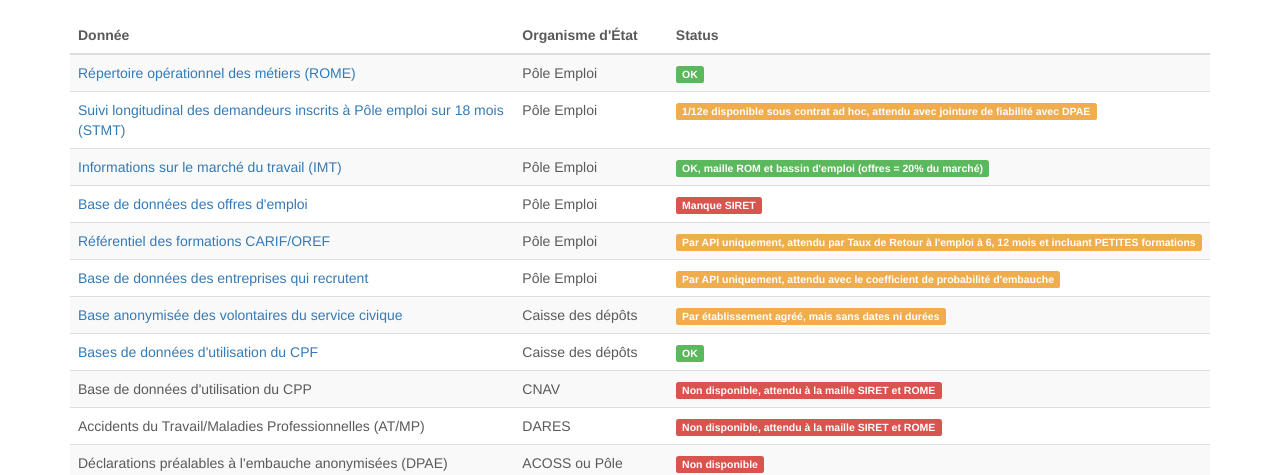
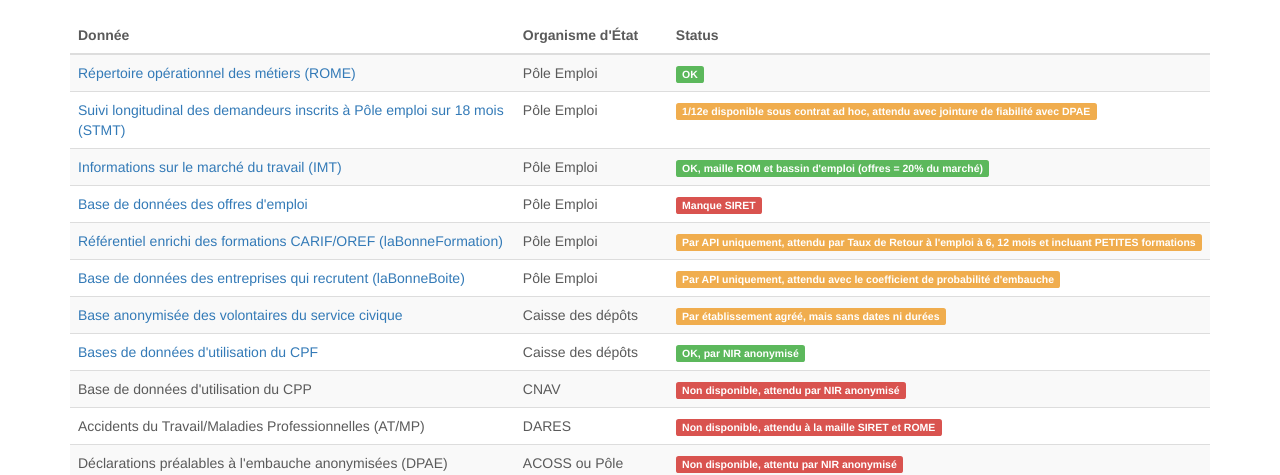
Before and after one commit to betagouv/api-cpa, a website: page api/public/donnees_securisees.html in a window 1280 px wide. Shown: the part 329-804 px from the top of the page. Drawn offline with nearby package versions, Linux system fonts and the light colour scheme.

Commit message:
Update donnees_securisees.html

```diff
--- a/api/public/donnees_securisees.html
+++ b/api/public/donnees_securisees.html
@@ -79,7 +79,7 @@
     <h1>Données globales de contexte</h1>
     Vous trouverez ici les références vers les bases de données Open Data ou sous licence ad hoc vous permettant d'appréhender au mieux la situation de l'emploi dans le contexte de vos usagers. Autant que le permet l'anonymisation des données, ces informations vous sont fournies à la maille la plus fine : embauches, offres, accidents du travail/maladies professionnelles, formations, etc.
     <br/>
-    Les éléménts d'appréciation dans la dernière colonne reflète les demandes des participants du hackathon CPA@42.
+    Les éléménts d'appréciation dans la dernière colonne reflètent les demandes des participants du hackathon CPA@42.
   </div>
 
   <!-- START THE FEATURETTES -->
@@ -113,12 +113,12 @@
       <td><span class="label label-danger">Manque SIRET</span></td>
     </tr>
     <tr>
-      <td><a href="http://labonneformation.pole-emploi.fr/api/v1/api_hackathon_doc.html">Référentiel des formations CARIF/OREF</a></td>
+      <td><a href="http://labonneformation.pole-emploi.fr/api/v1/api_hackathon_doc.html">Référentiel enrichi des formations CARIF/OREF (laBonneFormation)</a></td>
       <td>Pôle Emploi</td>
       <td><span class="label label-warning">Par API uniquement, attendu par Taux de Retour à l'emploi à 6, 12 mois et incluant PETITES formations</span></td>
     </tr>
     <tr>
-      <td><a href="http://labonneboite.pole-emploi.fr/api">Base de données des entreprises qui recrutent</a></td>
+      <td><a href="http://labonneboite.pole-emploi.fr/api">Base de données des entreprises qui recrutent (laBonneBoite)</a></td>
       <td>Pôle Emploi</td>
       <td><span class="label label-warning">Par API uniquement, attendu avec le coefficient de probabilité d'embauche</span></td>
     </tr>
@@ -130,12 +130,12 @@
     <tr>
       <td><a href="https://drive.google.com/folderview?id=0B7v9_LMu9GbiUVJEaHlSNTFnaWM&usp=sharing&tid=0B7v9_LMu9GbiaHRpaGRYRmY5aUE#list">Bases de données d'utilisation du CPF</a></td>
       <td>Caisse des dépôts</td>
-      <td><span class="label label-success">OK</span></td>
+      <td><span class="label label-success">OK, par NIR anonymisé</span></td>
     </tr>
     <tr>
       <td>Base de données d'utilisation du CPP</td>
       <td>CNAV</td>
-      <td><span class="label label-danger">Non disponible, attendu à la maille SIRET et ROME</span></td>
+      <td><span class="label label-danger">Non disponible, attendu par NIR anonymisé</span></td>
     </tr>
     <tr>
       <td>Accidents du Travail/Maladies Professionnelles (AT/MP)</td>
@@ -145,7 +145,7 @@
     <tr>
       <td>Déclarations préalables à l'embauche anonymisées (DPAE)</td>
       <td>ACOSS ou Pôle Emploi</td>
-      <td><span class="label label-danger">Non disponible</span></td>
+      <td><span class="label label-danger">Non disponible, attentu par NIR anonymisé</span></td>
     </tr>
     </tbody>
   </table>
```
